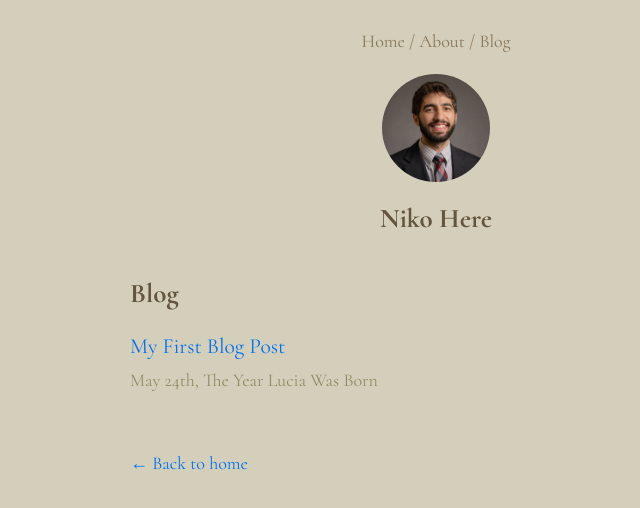
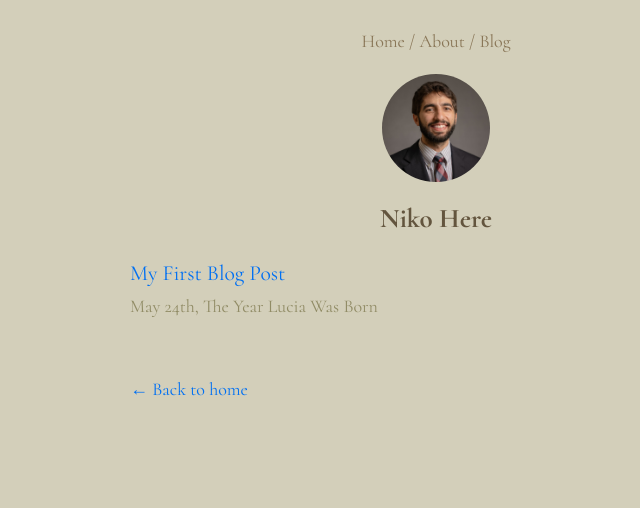
Before and after one commit to harmolipi/niko-here, a Next.js app: page /niko-here/blog in a window 1280 px wide. Shown: the top 508 px of the page, without its empty margins (204-844 px from the left). Built offline with nearby package versions, Linux system fonts and the light colour scheme.

Commit message:
feat(blog list): add embedded flag and include header only when embedded

```diff
--- a/components/BlogList.js
+++ b/components/BlogList.js
@@ -2,14 +2,14 @@ import Link from "next/link";
 import Date from "./date";
 import utilStyles from "../styles/utils.module.css";
 
-export default function BlogList({ posts }) {
+export default function BlogList({ posts, embedded = false }) {
   return (
     <section className={`${utilStyles.headingMd} ${utilStyles.padding1px}`}>
-      <h2 className={utilStyles.headingLg}>Blog</h2>
+      {embedded && <h2 className={utilStyles.headingLg}>Blog</h2>}
       <ul className={utilStyles.list}>
         {posts.map(({ id, date, title }) => (
           <li className={utilStyles.listItem} key={id}>
-            <Link href={`/posts/${id}`}>{title}</Link>
+            <Link href={`/blog/${id}`}>{title}</Link>
             <br />
             <small className={utilStyles.lightText}>
               <Date dateString={date} />
```
